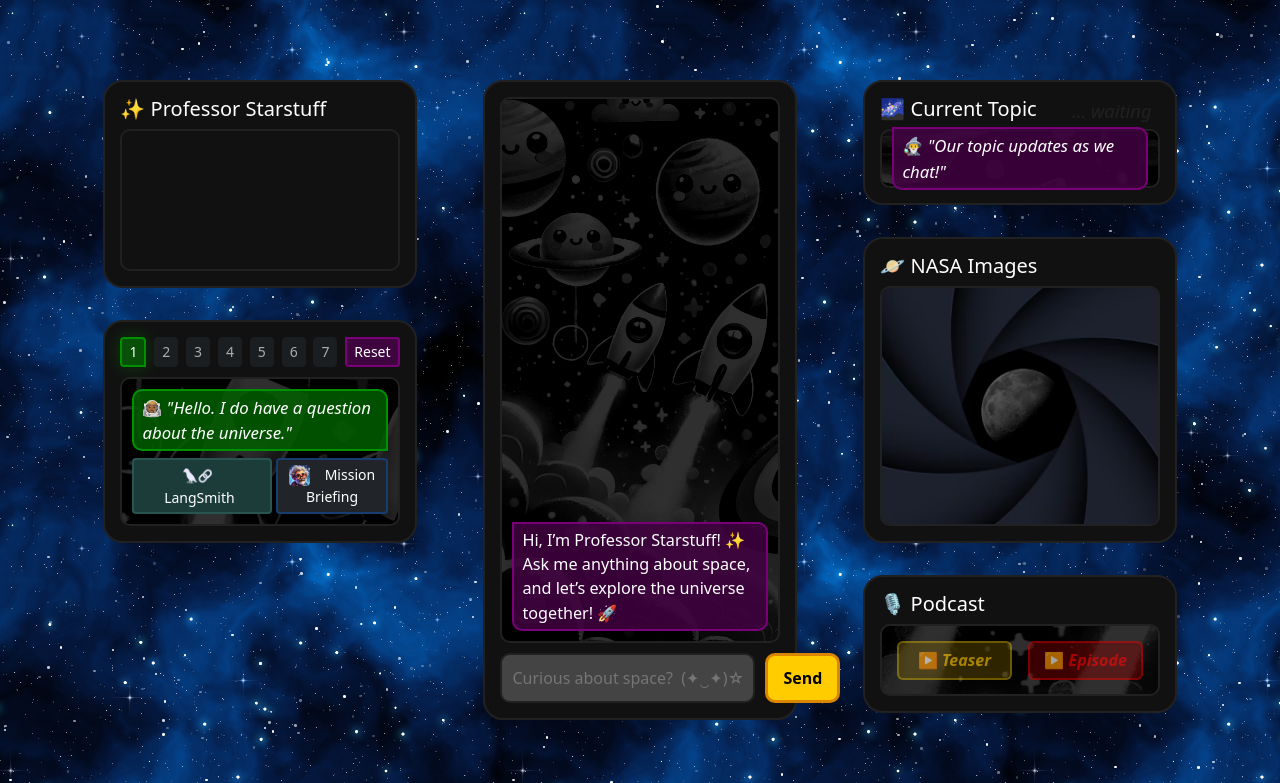
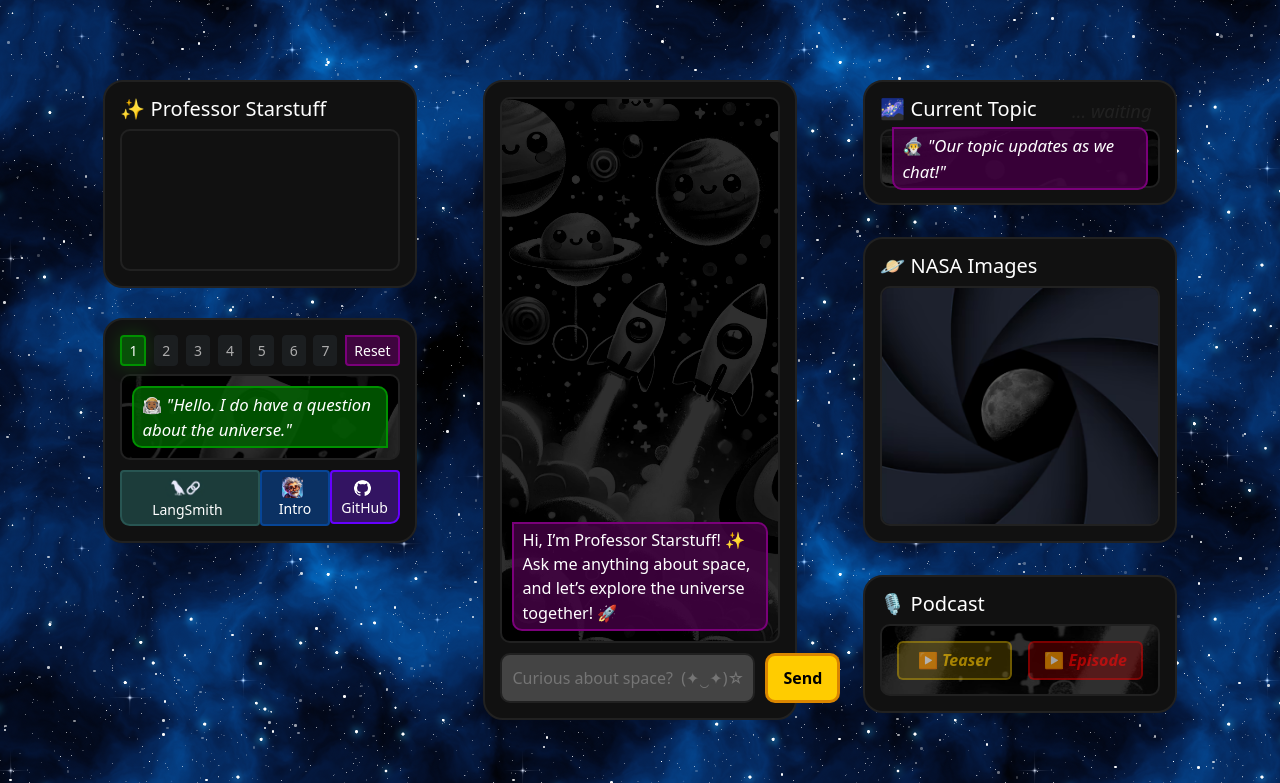
Before and after one commit to Senimtra/starstuff-ai, a Django app: template templates/index.html in a window 1280 px wide. Shown: the top 783 px of the page. Run offline with Django 5.2, Linux system fonts and the light colour scheme; the template is opened without the code that fills it, so the values that code supplies are empty; parts of the project's set-up code (start-up, migrations or seed data) failed here and were passed over; grey boxes are pictures that could not be loaded.

Commit message:
add github button

```diff
--- a/static/css/styles.css
+++ b/static/css/styles.css
@@ -41,7 +41,7 @@ body {
 
 /* Test Messages Frame Styles */
 .test-messages-frame {
-    margin-top: 2em;
+    margin-top: 1.9em;
 }
 
 .test-buttons button {
@@ -54,7 +54,7 @@ body {
     background-image: url("../images/background.png");
     background-position: center -400px;
     border: 2px solid rgb(33, 33, 33);
-    margin-top: 0.6em;
+    margin-top: 0.5em;
 }
 
 #test-message {
@@ -69,10 +69,6 @@ body {
 #test-message-text {
     font-size: 105%;
     font-style: italic;
-}
-
-#button-box {
-    margin-top: 0.4em;
 }
 
 /* Test Message Button Glow */
@@ -101,11 +97,17 @@ body {
     }
 }
 
+/* Button Box Styles */
+#button-box {
+    margin-top: 0.6em;
+}
+
 #langSmith {
     width: 10em;
     background-color: rgb(28, 60, 58);
     border: 2px solid rgb(40, 85, 82);
     padding-right: 1em;
+    border-bottom-left-radius: 0.7em;
 }
 
 #langSmith:hover {
@@ -120,16 +122,32 @@ body {
 
 #intro-button {
     border: 2px solid rgba(0, 110, 255, 0.329);
+    background-color: rgba(0, 110, 255, 0.347);
 }
 
 #intro-button img {
     width: 1.5em;
-    margin-right: 0.8em;
+    margin-right: 0.3em;
     border-radius: 0.1em;
 }
 
 #intro-button:hover {
-    background-color: rgb(24, 24, 24);
+    background-color: rgba(0, 110, 255, 0.196);
+}
+
+#github-button {
+    border: 2px solid #6600ff;
+    border-bottom-right-radius: 0.7em;
+    background-color: #5117a889;
+}
+
+#github-button:hover {
+    background-color: #6600ff31;
+}
+
+#github-button img {
+    width: 1.2em;
+    margin-right: 0.3em;
 }
 
 /* Topic Frame Styles */
--- a/templates/index.html
+++ b/templates/index.html
@@ -48,15 +48,20 @@
                     <div class="test-message-display">
                         <div id="test-message"><span id="test-message-emoji">👨🏾‍🚀 </span><span
                                 id="test-message-text"></span></div>
-                        <div id="button-box" class="d-flex justify-content-between">
-                            <a href="{{ langsmith_url }}" target="_blank">
-                                <button type="button" id="langSmith" class="btn btn-sm btn-dark"><img
-                                        src="{% static 'images/slide_06_2.png' %}" />LangSmith</button>
-                            </a>
-                            <button type="button" id="intro-button" class="btn btn-sm btn-dark ms-1"
-                                onclick="introSwitch()"><img src="{% static 'images/favicon.ico' %}" /> Mission
-                                Briefing</button>
-                        </div>
+
+                    </div>
+
+                    <div id="button-box" class="d-flex justify-content-between">
+                        <a href="{{ langsmith_url }}" target="_blank">
+                            <button type="button" id="langSmith" class="btn btn-sm btn-dark"><img
+                                    src="{% static 'images/slide_06_2.png' %}" />LangSmith</button>
+                        </a>
+                        <button type="button" id="intro-button" class="btn btn-sm btn-dark"
+                            onclick="introSwitch()"><img src="{% static 'images/favicon.ico' %}" /> Intro</button>
+                        <a href="https://github.com/Senimtra/starstuff-ai" target="_blank">
+                            <button type="button" id="github-button" class="btn btn-sm btn-dark"><img
+                                    src="{% static 'images/github.png' %}" />GitHub</button>
+                        </a>
                     </div>
                 </div>
             </div>
```
Also changed, not shown: static/images/github.png (added).
